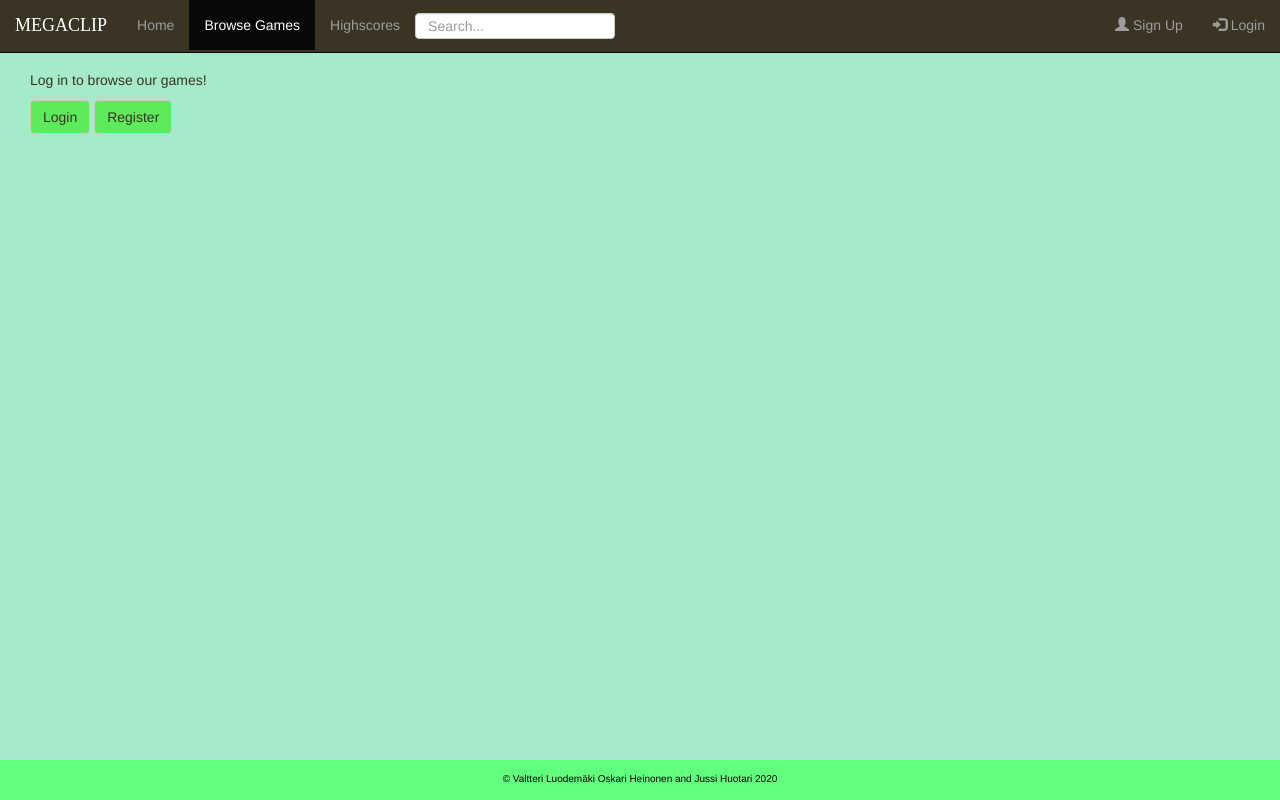
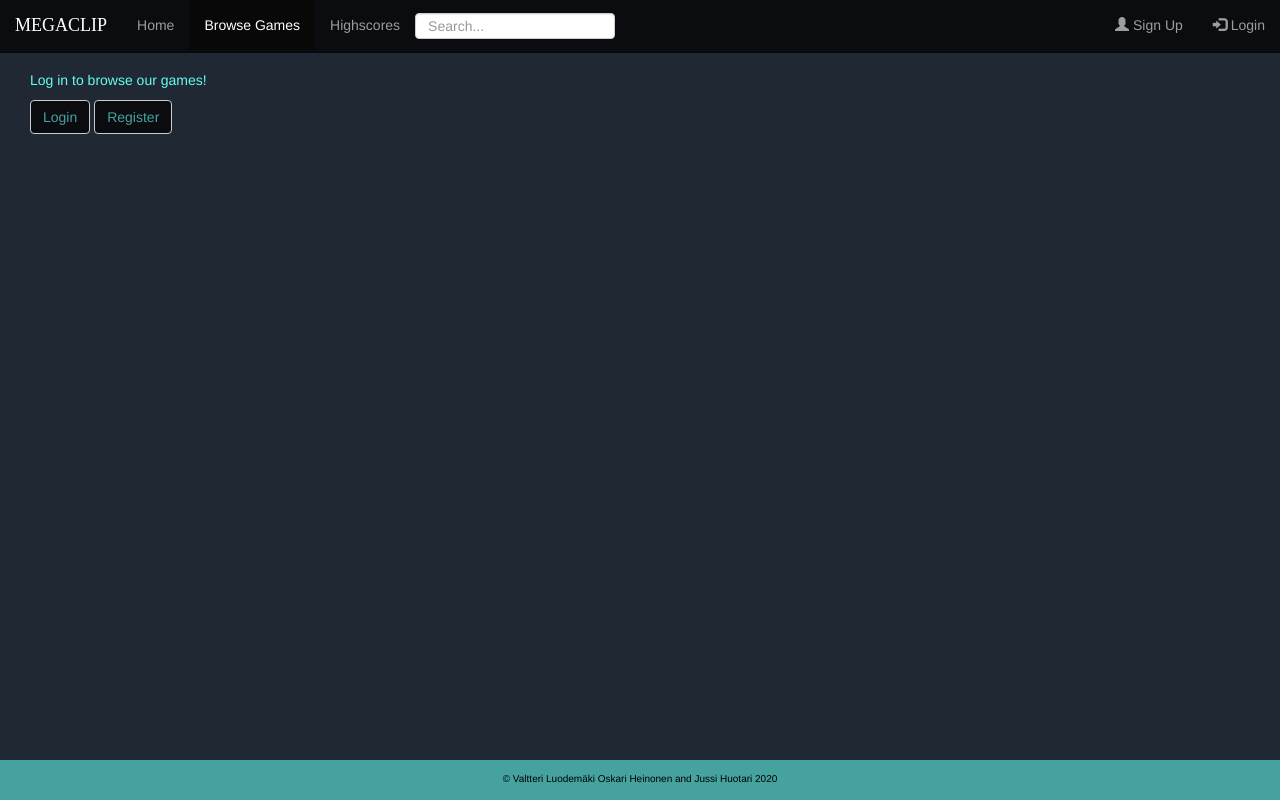
Before and after one commit to oheinonen/wsd2019_project, a Django app: page /browsegames/ in a window 1280 px wide. Run offline with Django 3.2, Linux system fonts and the light colour scheme; some libraries are stand-ins or nearby versions.

Commit message:
added even better colo scheme

```diff
--- a/gamestore/static/gamestore/style.css
+++ b/gamestore/static/gamestore/style.css
@@ -1,19 +1,21 @@
 body {
-    background: #A6EBC9 ;
+    background: #1F2833 ;
     display: flex;
     flex-direction: column;
     position: relative;
     min-height: 100vh;
-    color: #393424 ;
+    color: #66FCF1 ;
 }
 
 .navbar {
     border-radius: 0;
-    background: #393424;
+    background: #0B0C10;
+    color: #66FCF1;
 }
 /* the logo*/
 .navbar-brand {
     font-family: bold;
+    text-decoration-color: #66FCF1;
 }
 
 .cont-1 {
@@ -24,7 +26,7 @@ body {
 }
 
 #iframe {
-  background-color: white; /*the background of the games*/
+  background-color: #66FCF1 ; /*the background of the games*/
 }
 
 #navBarSearchForm input {
@@ -51,7 +53,7 @@ body {
   bottom: 0;
   height: 40px;
   width: 100%;
-  background-color: #61FF7E;
+  background-color: #45A29E;
   color: black;
   text-align: center;
   margin-top: auto;
@@ -65,8 +67,8 @@ body {
 }
 
 .btn {  /* button stling */
-  color: #393424;
-  background: #5EEB5B;
+  color: #45A29E;
+  background: #0B0C10;
 }
 
 .cont-2 {
```
